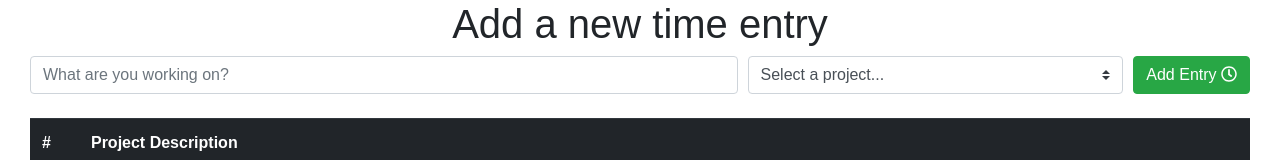
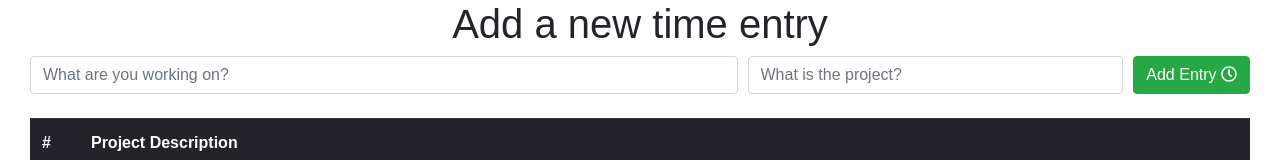
Before and after one commit to murraywilliams/timely, a React (Create React App) app: page / in a window 1280 px wide. Shown: the top 160 px of the page. Built offline with nearby package versions, Linux system fonts and the light colour scheme; the HTML template or start-up script is replaced by a standard one.

Commit message:
Changed project select to text field

```diff
--- a/src/components/TimerForm.js
+++ b/src/components/TimerForm.js
@@ -8,12 +8,7 @@ class TimerForm extends Component {
           <input type="text" className="form-control" placeholder="What are you working on?" />
         </div>
         <div className="col">
-          <select class="custom-select" id="projectSelect">
-            <option selected>Select a project...</option>
-            <option value="project1">Project 1</option>
-            <option value="project2">Project 2</option>
-            <option value="project3">Project 3</option>
-          </select>
+          <input type="text" className="form-control" placeholder="What is the project?" />
         </div>
         <div className="col-auto">
         <button type="submit" class="btn btn-success">Add Entry <i class="far fa-clock"></i></button>
```
